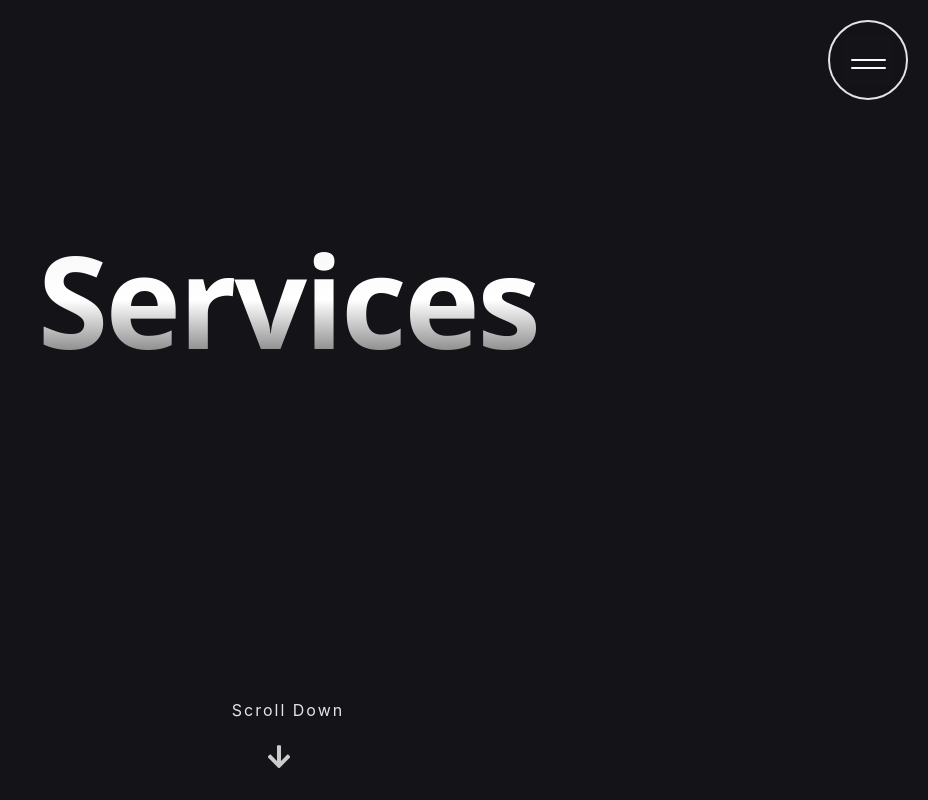
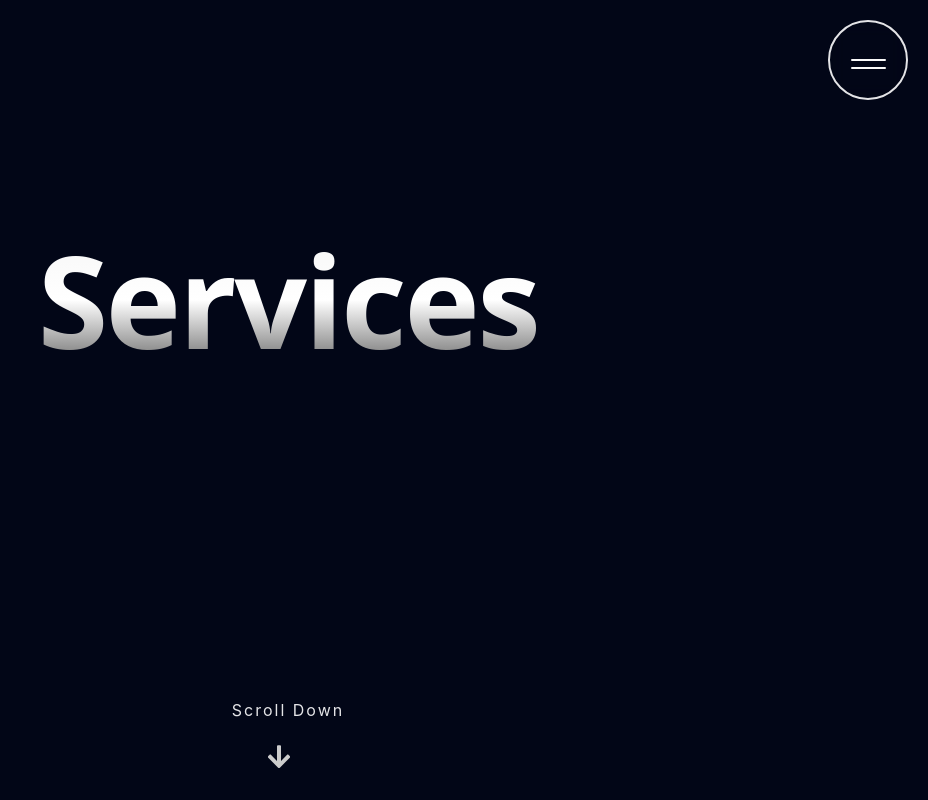
Before and after one commit to Harish-Dev-777/harish-portfolio, a React (Vite) app: page /services in a window 1280 px wide. Shown: the whole page, without its empty margins (352-1280 px from the left). Built offline with nearby package versions, Linux system fonts and the light colour scheme.

Commit message:
primary and seconday bg has been changed

```diff
--- a/src/index.css
+++ b/src/index.css
@@ -7,8 +7,8 @@
 /* ---------- Core box model & accessibility ----------*/
 :root {
   /* Color tokens (kept as you had them; used throughout site) */
-  --color-primary-bg: #202028;
-  --color-secondary-bg: #18181b;
+  --color-primary-bg: #020617;
+  --color-secondary-bg: #0a0e1a;
   --color-tertiary-bg: #4a4a4c;
 
   --text-primary: #fafafa;
--- a/src/styles/About.css
+++ b/src/styles/About.css
@@ -27,7 +27,7 @@
   font-size: 10vw;
   font-weight: 700;
   transform: translate3d(0, -100px, 0);
-  background: linear-gradient(180deg, #f5f5f5,#fff, #555555);
+  background: linear-gradient(180deg, #f5f5f5, #fff, #555555);
   -webkit-background-clip: text;
   -webkit-text-fill-color: transparent;
   background-clip: text;
@@ -114,7 +114,7 @@
   justify-content: center;
   align-items: center;
   text-align: center;
-  background: linear-gradient(180deg, #0d0d12 0%, #000000 100%);
+  background-color: var(--color-secondary-bg);
   padding: 0 3rem;
   margin-top: 2rem;
   border-radius: 10px;
--- a/src/styles/Contact.css
+++ b/src/styles/Contact.css
@@ -1,6 +1,6 @@
 /* === Contact Section === */
 #contact {
-  background: #0c0c0e;
+  background-color: var(--color-primary-bg);
   color: #fff;
   padding: 12vh 10vw;
   min-height: 100vh;
--- a/src/styles/Footer.css
+++ b/src/styles/Footer.css
@@ -1,6 +1,6 @@
 /* === Footer Base === */
 #footer {
-  background: radial-gradient(circle at top left, #0e0e10, #070708 80%);
+  background-color: var(--color-secondary-bg);
   color: #f0f0f0;
   padding: 10vh 8vw 5vh;
   position: relative;
--- a/src/styles/Services.css
+++ b/src/styles/Services.css
@@ -3,14 +3,14 @@
   width: 100%;
   color: #fff;
   overflow: hidden;
-  background: #0d0d11;
+  background: var(--color-primary-bg);
 }
 
 /* === INTRO SECTION === */
 .intro-section {
   width: 100%;
   height: 100vh;
-  background: #131318;
+  background: var(--color-primary-bg);
   display: flex;
   flex-direction: column;
   align-items: center;
@@ -59,7 +59,7 @@
   margin: 20vh 0px 20vh 0px;
   padding: clamp(2rem, 5vw, 6rem);
   justify-items: center;
-  background: radial-gradient(circle at top left, #0a0a0f, #111);
+  background: var(--color-primary-bg);
 }
 
 /* === SERVICE CARD === */
@@ -70,7 +70,7 @@
   min-height: 520px; /* reduced slightly */
   border-radius: 25px;
   border: 1px solid rgba(90, 90, 110, 0.25);
-  background: rgba(20, 20, 30, 0.7);
+  background: var(--color-secondary-bg);
   backdrop-filter: blur(25px);
   text-align: center;
   overflow: hidden;
```
